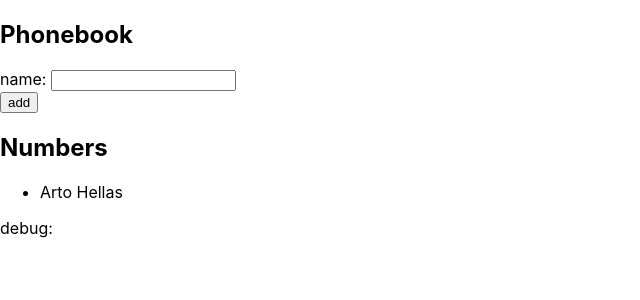
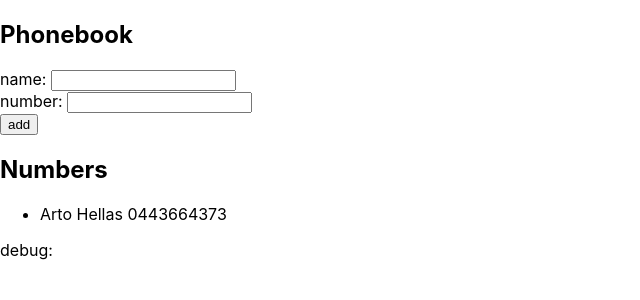
Before and after one commit to lassib/FullStackOpen, a React (Create React App) app in the folder Part2/part2phonebook/: page / in a window 1280 px wide. Shown: the top 300 px of the page, without its empty margins (0-640 px from the left). Built offline with nearby package versions, Linux system fonts and the light colour scheme.

Commit message:
2.8 done

```diff
--- a/Part2/part2phonebook/src/App.js
+++ b/Part2/part2phonebook/src/App.js
@@ -1,14 +1,15 @@
 import { useState } from "react";
 
 const App = () => {
-  const [persons, setPersons] = useState([{ name: "Arto Hellas" }]);
+  const [persons, setPersons] = useState([{ name: "Arto Hellas", number: "0443664373" }]);
   const [newName, setNewName] = useState("");
+  const [newNumber, setNewNumber] = useState("");
 
   const Persons = (props) => {
     return (
       <ul>
         {props.persons.map((person, i) => (
-          <li key={i}>{person.name}</li>
+          <li key={i}>{person.name} {person.number}</li>
         ))}
       </ul>
     );
@@ -17,21 +18,28 @@
   const handleNewPerson = (event) => {
     event.preventDefault();
     const nameArray = persons.map((obj) => obj.name);
-    const addName = [
+    const addPerson = [
       {
         name: newName,
+        number: newNumber,
       },
     ];
 
     if (nameArray.includes(`${newName}`)) {
       alert(`${newName} is already added to phonebook`);
     } else {
-      setPersons(persons.concat(addName));
+      setPersons(persons.concat(addPerson));
     }
   };
 
-  const handleChange = (event) => {
+
+
+  const handleNameChange = (event) => {
     setNewName(event.target.value);
+  };
+
+  const handleNumberChange = (event) => {
+    setNewNumber(event.target.value);
   };
 
   return (
@@ -39,7 +47,10 @@
       <h2>Phonebook</h2>
       <form>
         <div>
-          name: <input onChange={handleChange} />
+          name: <input onChange={handleNameChange} />
+        </div>
+        <div>
+          number: <input onChange={handleNumberChange} />
         </div>
         <div>
           <button type="submit" onClick={handleNewPerson}>
```
